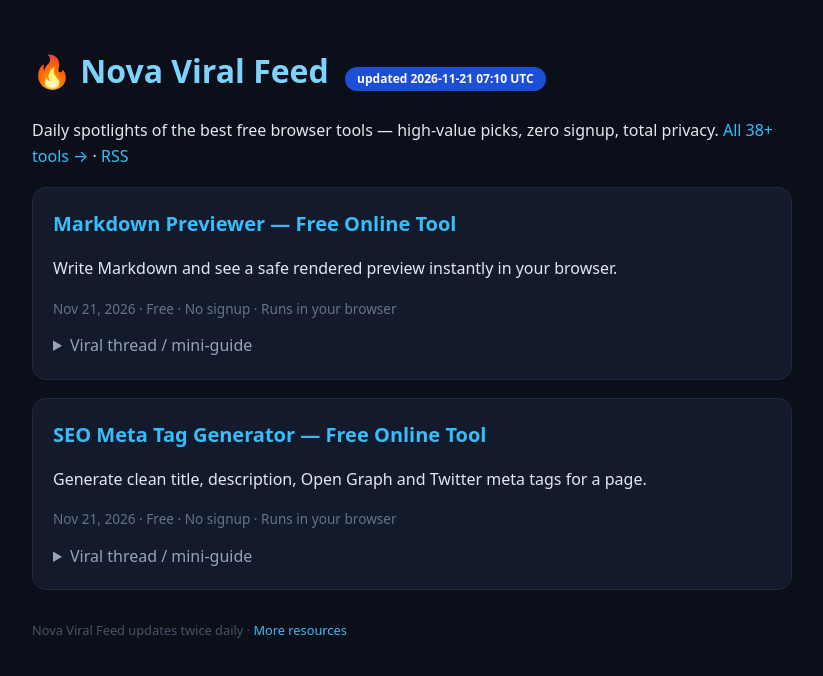
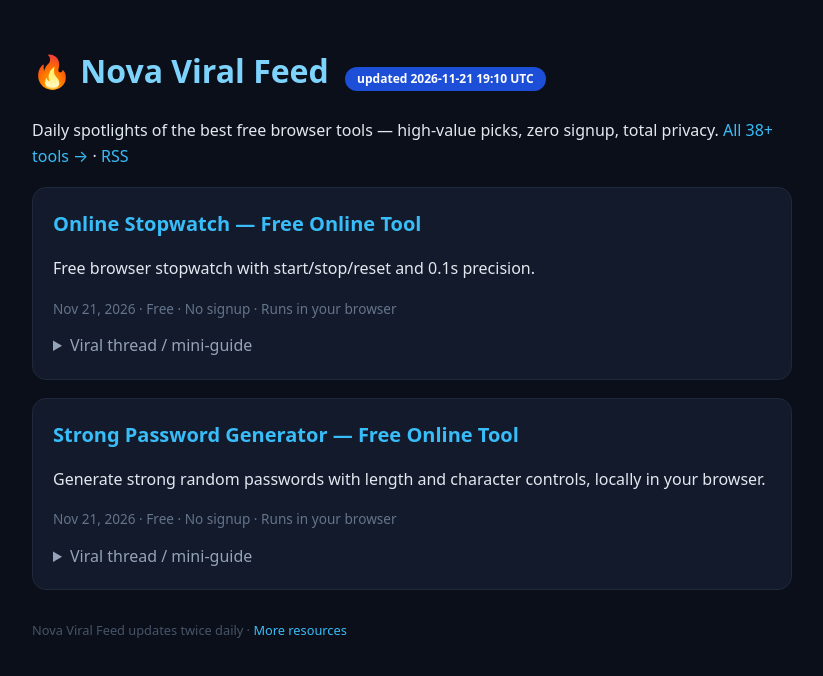
Before and after one commit to Ghost-Owner-01/nova-tools-hub, a plain HTML site: page viral-feed.html in a window 1280 px wide. Shown: the whole page, without its empty margins (228-1051 px from the left). Drawn offline with Linux system fonts and the light colour scheme.

Commit message:
viral feed: online-stopwatch,password-generator

```diff
--- a/viral-feed.html
+++ b/viral-feed.html
@@ -13,24 +13,24 @@ details{margin-top:10px} summary{cursor:pointer;color:#94a3b8}
 pre{background:#0b0f19;padding:12px;border-radius:8px;color:#cbd5e1}
 .badge{display:inline-block;background:#1d4ed8;color:#fff;border-radius:99px;padding:2px 12px;font-size:.75rem;margin-left:8px}
 </style></head><body>
-<h1>🔥 Nova Viral Feed <span class="badge">updated 2026-11-21 07:10 UTC</span></h1>
+<h1>🔥 Nova Viral Feed <span class="badge">updated 2026-11-21 19:10 UTC</span></h1>
 <p>Daily spotlights of the best free browser tools — high-value picks, zero signup, total privacy. <a href="https://ghost-owner-01.github.io/nova-tools-hub/">All 38+ tools →</a> · <a href="https://ghost-owner-01.github.io/nova-tools-hub/rss.xml">RSS</a></p>
 
 <article class="vcard">
-  <h2><a href="https://ghost-owner-01.github.io/nova-tools-hub/tools/markdown-preview.html">Markdown Previewer — Free Online Tool</a></h2>
-  <p>Write Markdown and see a safe rendered preview instantly in your browser.</p>
+  <h2><a href="https://ghost-owner-01.github.io/nova-tools-hub/tools/online-stopwatch.html">Online Stopwatch — Free Online Tool</a></h2>
+  <p>Free browser stopwatch with start/stop/reset and 0.1s precision.</p>
   <p class="vmeta">Nov 21, 2026 · Free · No signup · Runs in your browser</p>
-  <details><summary>Viral thread / mini-guide</summary><pre style="white-space:pre-wrap;font-family:inherit">## Markdown Previewer — Free Online Tool — the 30-second version
+  <details><summary>Viral thread / mini-guide</summary><pre style="white-space:pre-wrap;font-family:inherit">## Online Stopwatch — Free Online Tool — the 30-second version
 
-Everyone pays for markdown previewer — free online tool apps. You don't have to.
+Everyone pays for online stopwatch — free online tool apps. You don't have to.
 
-**1.** Open https://ghost-owner-01.github.io/nova-tools-hub/tools/markdown-preview.html — zero signup, zero ads-in-your-face
+**1.** Open https://ghost-owner-01.github.io/nova-tools-hub/tools/online-stopwatch.html — zero signup, zero ads-in-your-face
 **2.** Drop your input, get results instantly
 **3.** Everything runs in YOUR browser — data never leaves your device
 **4.** Bookmark it. Works offline after first load. Free forever.
 
 ### Why this one
-Write Markdown and see a safe rendered preview instantly in your browser.
+Free browser stopwatch with start/stop/reset and 0.1s precision.
 
 ### The privacy angle
 Your input is processed client-side. No server upload. No tracking of what you type. That's the whole point.
@@ -39,29 +39,29 @@ Your input is processed client-side. No server upload. No tracking of what you t
 - Students: quick homework/assignment checks
 - Freelancers: client-ready outputs in seconds
 - Devs: fast validation without installing anything
-- Anyone: markdown previewer — free online tool without the app-store bloat
+- Anyone: online stopwatch — free online tool without the app-store bloat
 
-Try it free: https://ghost-owner-01.github.io/nova-tools-hub/tools/markdown-preview.html
+Try it free: https://ghost-owner-01.github.io/nova-tools-hub/tools/online-stopwatch.html
 More free tools: https://ghost-owner-01.github.io/nova-tools-hub/
 Sponsored: https://asiafilm.org
 </pre></details>
 </article>
 
 <article class="vcard">
-  <h2><a href="https://ghost-owner-01.github.io/nova-tools-hub/tools/meta-tag-generator.html">SEO Meta Tag Generator — Free Online Tool</a></h2>
-  <p>Generate clean title, description, Open Graph and Twitter meta tags for a page.</p>
+  <h2><a href="https://ghost-owner-01.github.io/nova-tools-hub/tools/password-generator.html">Strong Password Generator — Free Online Tool</a></h2>
+  <p>Generate strong random passwords with length and character controls, locally in your browser.</p>
   <p class="vmeta">Nov 21, 2026 · Free · No signup · Runs in your browser</p>
-  <details><summary>Viral thread / mini-guide</summary><pre style="white-space:pre-wrap;font-family:inherit">## SEO Meta Tag Generator — Free Online Tool — the 30-second version
+  <details><summary>Viral thread / mini-guide</summary><pre style="white-space:pre-wrap;font-family:inherit">## Strong Password Generator — Free Online Tool — the 30-second version
 
-Everyone pays for seo meta tag generator — free online tool apps. You don't have to.
+Everyone pays for strong password generator — free online tool apps. You don't have to.
 
-**1.** Open https://ghost-owner-01.github.io/nova-tools-hub/tools/meta-tag-generator.html — zero signup, zero ads-in-your-face
+**1.** Open https://ghost-owner-01.github.io/nova-tools-hub/tools/password-generator.html — zero signup, zero ads-in-your-face
 **2.** Drop your input, get results instantly
 **3.** Everything runs in YOUR browser — data never leaves your device
 **4.** Bookmark it. Works offline after first load. Free forever.
 
 ### Why this one
-Generate clean title, description, Open Graph and Twitter meta tags for a page.
+Generate strong random passwords with length and character controls, locally in your browser.
 
 ### The privacy angle
 Your input is processed client-side. No server upload. No tracking of what you type. That's the whole point.
@@ -70,9 +70,9 @@ Your input is processed client-side. No server upload. No tracking of what you t
 - Students: quick homework/assignment checks
 - Freelancers: client-ready outputs in seconds
 - Devs: fast validation without installing anything
-- Anyone: seo meta tag generator — free online tool without the app-store bloat
+- Anyone: strong password generator — free online tool without the app-store bloat
 
-Try it free: https://ghost-owner-01.github.io/nova-tools-hub/tools/meta-tag-generator.html
+Try it free: https://ghost-owner-01.github.io/nova-tools-hub/tools/password-generator.html
 More free tools: https://ghost-owner-01.github.io/nova-tools-hub/
 Sponsored: https://asiafilm.org
 </pre></details>
```
Also changed, not shown: rss.xml (+8 -8 lines).
